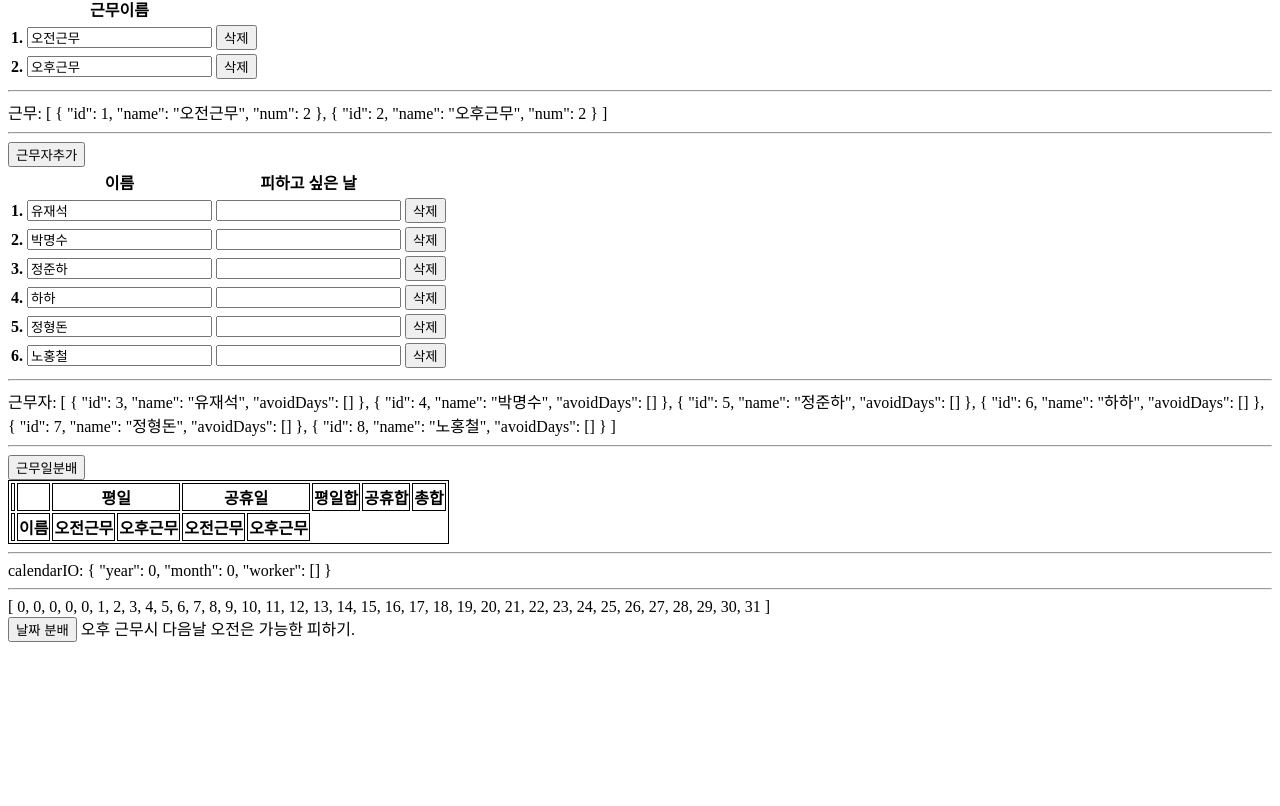
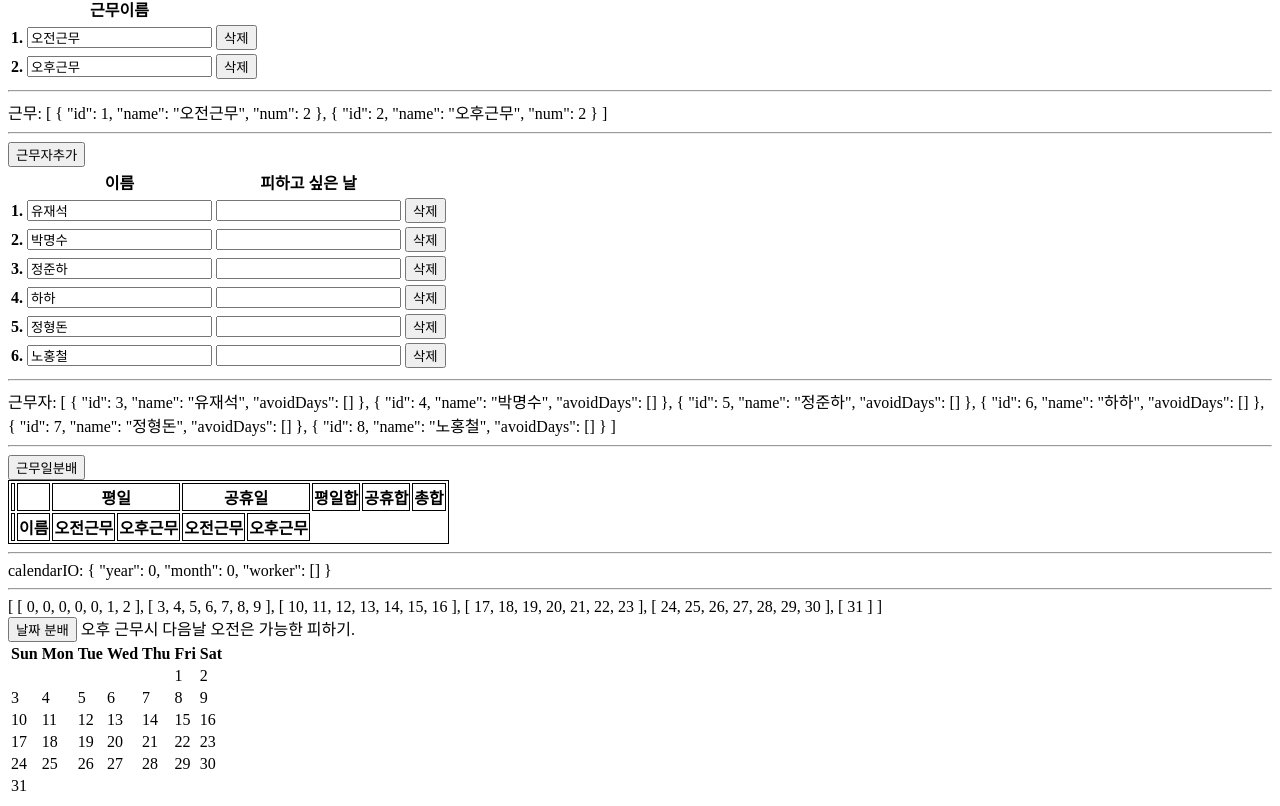
Before and after one commit to woajun/schedule-divider, a Vue app: page / in a window 1280 px wide. Shown: the part 335-1141 px from the top of the page. Before the commit the page ends 985 px from the top, so only its background shows below. Built offline with nearby package versions, Linux system fonts and the light colour scheme.

Commit message:
CalendarShape

```diff
--- a/src/components/AssignSchedule/AssignSchedule.vue
+++ b/src/components/AssignSchedule/AssignSchedule.vue
@@ -1,6 +1,7 @@
 <script setup lang="ts">
 import { computed, watch } from 'vue';
 import { iterate } from '../helper';
+import CalendarShape from './CalendarShape.vue';
 
 interface Worker {
   id: number,
@@ -46,7 +47,11 @@ const calendarShape = computed(() => {
   const firstday = new Date(y, m - 1, 1).getDay();
   const date = iterate(length).map((i) => i + 1);
   const margin = iterate(firstday, 0);
-  return margin.concat(date);
+  const marginDate = margin.concat(date);
+
+  const count = Math.ceil(marginDate.length / 7);
+  const result = iterate(count).map((i) => marginDate.slice((i) * 7, (i + 1) * 7));
+  return result;
 });
 
 </script>
@@ -55,5 +60,6 @@ const calendarShape = computed(() => {
   <div>
     <button>날짜 분배</button>
     오후 근무시 다음날 오전은 가능한 피하기.
+    <CalendarShape :month="calendarShape" />
   </div>
 </template>
--- a/src/components/AssignSchedule/CalendarShape.vue
+++ b/src/components/AssignSchedule/CalendarShape.vue
@@ -0,0 +1,28 @@
+<script lang="ts" setup>
+
+const props = defineProps<{
+  month: number[][]
+}>();
+
+</script>
+<template>
+  <table>
+    <thead>
+      <tr>
+        <th v-for="e in ['Sun', 'Mon', 'Tue', 'Wed', 'Thu', 'Fri', 'Sat']" :key="e">
+          {{ e }}
+        </th>
+      </tr>
+    </thead>
+    <tbody>
+      <tr v-for="(week, i) in props.month" :key="i">
+        <template v-for="day in week" :key="`${i}-${day}`">
+          <td v-if="day === 0" />
+          <td v-else>
+            {{ day }}
+          </td>
+        </template>
+      </tr>
+    </tbody>
+  </table>
+</template>
```
